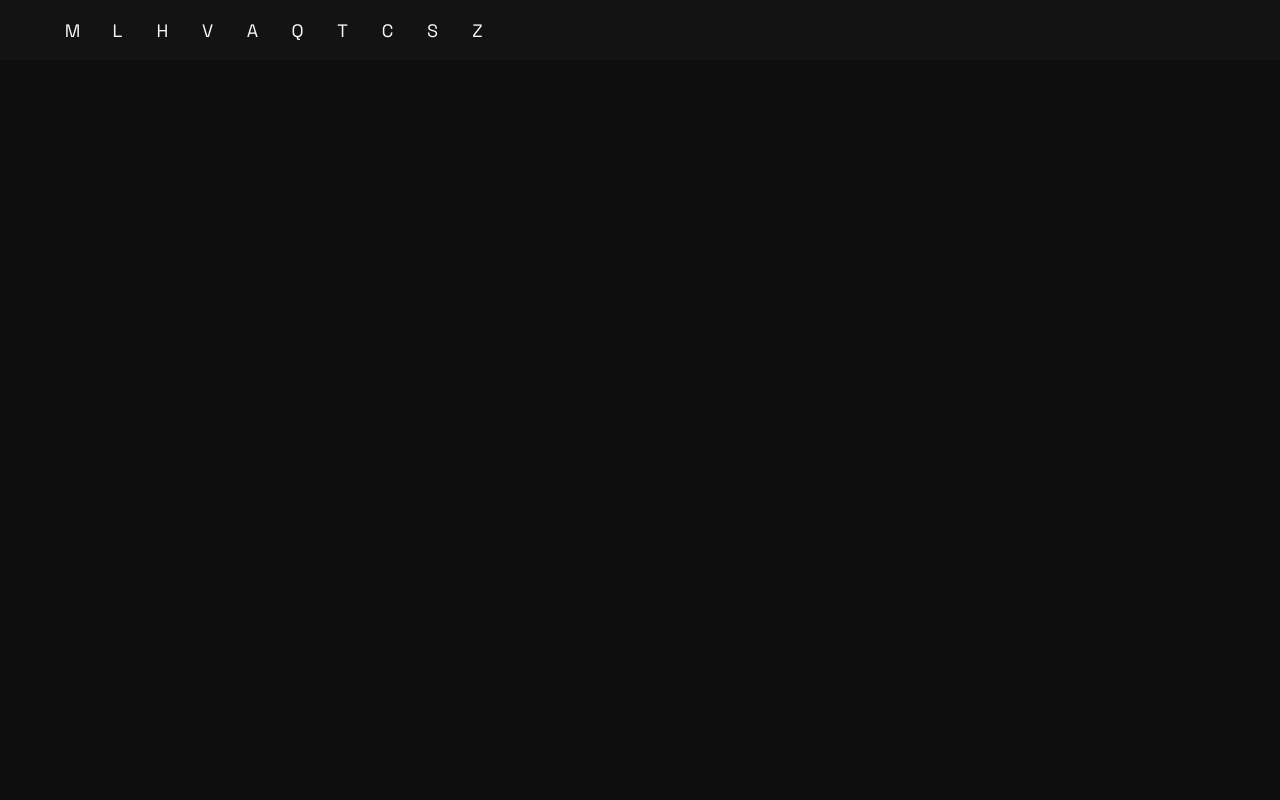
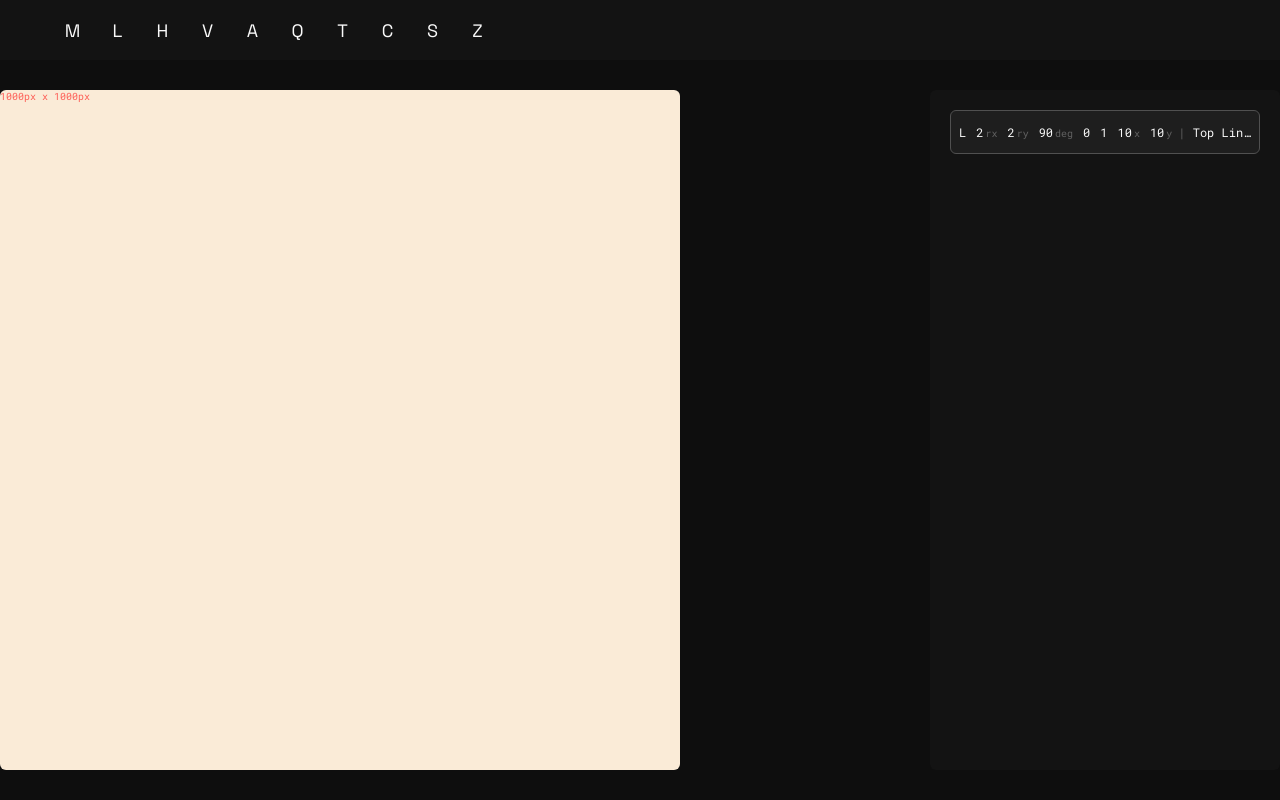
Before and after one commit to BigBadBodyPillow/svgBuilder, a SvelteKit app: page / in a window 1280 px wide. Built offline with nearby package versions, Linux system fonts and the light colour scheme.

Commit message:
start on side bar and canvas

```diff
--- /dev/null
+++ b/src/lib/components/Canvas.svelte
@@ -0,0 +1,28 @@
+<div class="canvas">
+  <div class="board"></div>
+  <div class="dimensions">1000px x 1000px</div>
+</div>
+
+<style>
+  .canvas {
+    /* display: flex;
+    flex-direction: column;
+    justify-content: center;
+    align-items: end;
+    gap: 10px; */
+
+    max-width: calc(100% - var(--line-list-width));
+    height: 100%;
+    max-height: 700px;
+    max-width: 700px;
+    aspect-ratio: 1/1;
+    background-color: antiquewhite;
+  }
+
+  .dimensions {
+    color: red;
+    font-family: var(--font-roboto-mono);
+    font-size: var(--font-10);
+    opacity: 0.6;
+  }
+</style>
--- /dev/null
+++ b/src/lib/components/LineItem.svelte
@@ -0,0 +1,95 @@
+<div class="line-item">
+  <div class="line">
+    <div class="line-type"><p>L</p></div>
+
+    <div class="radius-x field">
+      2
+      <span>rx</span>
+    </div>
+
+    <div class="radius-y field">
+      2
+      <span>ry</span>
+    </div>
+
+    <div class="rotation field">
+      90
+      <span>deg</span>
+    </div>
+
+    <div class="arc field">0</div>
+    <div class="sweep field">1</div>
+    <div class="x field">
+      10
+      <span>x</span>
+    </div>
+
+    <div class="y field">
+      10
+      <span>y</span>
+    </div>
+  </div>
+
+  <p class="name">Top Lineeeeeeeeeeeeeeeeee</p>
+</div>
+
+<style>
+  .line-item {
+    display: flex;
+    justify-content: space-between;
+    /* gap: 10px; */
+
+    /* height: 90px; */
+
+    padding: 0.5rem;
+    background-color: rgb(30, 30, 30);
+    border: 1px solid rgb(80, 80, 80);
+    border-radius: var(--radius);
+
+    font-size: var(--font-12);
+    font-family: var(--font-roboto-mono);
+  }
+  .line,
+  .name {
+    padding: 0.3rem;
+    height: 2lh;
+  }
+
+  .line {
+    display: flex;
+    gap: 10px;
+    align-items: center;
+    flex: 1;
+  }
+
+  .field {
+    display: flex;
+    gap: 2px;
+    align-items: end;
+  }
+
+  span {
+    height: 100%;
+    font-size: var(--font-10);
+    opacity: 0.3;
+    user-select: none;
+  }
+
+  .name {
+    border-radius: var(--radius);
+
+    width: 100%;
+    max-width: 100px;
+
+    text-overflow: ellipsis;
+    overflow: hidden;
+    white-space: nowrap;
+
+    align-content: center;
+
+    &::before {
+      content: '| ';
+      opacity: 0.3;
+    }
+  }
+</style>
--- /dev/null
+++ b/src/lib/components/LineList.svelte
@@ -0,0 +1,24 @@
+<script>
+  import LineItem from './LineItem.svelte';
+</script>
+
+<div class="line-list">
+  <ul>
+    <LineItem />
+  </ul>
+</div>
+
+<style>
+  .line-list {
+    /* position: absolute; */
+    /* right: 0; */
+    /* top: var(--toolbar-height); */
+    /* bottom: 0; */
+
+    height: 100%;
+    width: 100%;
+    max-width: 350px;
+    padding: 2rem;
+    background-color: rgb(19, 19, 19);
+  }
+</style>
--- a/src/lib/components/Tool.svelte
+++ b/src/lib/components/Tool.svelte
@@ -57,6 +57,10 @@
   .tool-wrapper {
     position: relative;
     height: 100%;
+
+    /* @supports not (corner-shape: squircle) {
+      border-radius: var(--radius);
+    } */
   }
 
   .tool {
@@ -74,6 +78,10 @@
     font-family: var(--font-space-grotesk);
     border: none;
     cursor: pointer;
+
+    @supports not (corner-shape: squircle) {
+      border-radius: var(--radius);
+    }
 
     @supports (corner-shape: squircle) {
       corner-shape: squircle;
--- a/src/lib/components/Toolbar.svelte
+++ b/src/lib/components/Toolbar.svelte
@@ -90,7 +90,7 @@
     align-items: center;
     /* gap: 1rem; */
 
-    height: 60px;
+    height: var(--toolbar-height);
 
     padding: 0.75rem;
     padding-inline: 5rem;
@@ -137,6 +137,10 @@
     z-index: -2;
     background-image: linear-gradient(var(--accent), var(--accent));
     background-attachment: fixed;
+
+    @supports not (corner-shape: squircle) {
+      border-radius: var(--radius);
+    }
   }
 
   .toolbar:has(:global(.tool):hover)::before,
--- a/src/reset.css
+++ b/src/reset.css
@@ -13,6 +13,7 @@
   --font-inter: 'Inter', sans-serif;
   --font-space-grotesk: 'Space Grotesk', sans-serif;
   --font-roboto-mono: 'Roboto Mono', monospace;
+  --font-10: 1rem;
   --font-12: 1.2rem;
   --font-14: 1.4rem;
   --font-16: 1.6rem;
--- a/src/routes/+page.svelte
+++ b/src/routes/+page.svelte
@@ -1,9 +1,13 @@
 <script>
+  import Canvas from '$lib/components/Canvas.svelte';
+  import LineList from '$lib/components/LineList.svelte';
   import Toolbar from '$lib/components/Toolbar.svelte';
 </script>
 
+<Toolbar />
 <main>
-  <Toolbar />
+  <Canvas />
+  <LineList />
 </main>
 
 <style>
@@ -12,6 +16,8 @@
     --border: hsl(from var(--background) h s calc(l + 10));
 
     --transition-duration: 0.5s;
+    --toolbar-height: 60px;
+    --line-list-width: 350px;
   }
 
   :global(button) {
@@ -19,4 +25,18 @@
     color: inherit;
     background: inherit;
   }
+  main {
+    box-sizing: border-box;
+    display: flex;
+    align-items: center;
+    justify-content: space-between;
+    gap: 20px;
+
+    height: calc(100% - var(--toolbar-height));
+    padding: 3rem 0;
+
+    & > :global(div) {
+      border-radius: var(--radius);
+    }
+  }
 </style>
```
